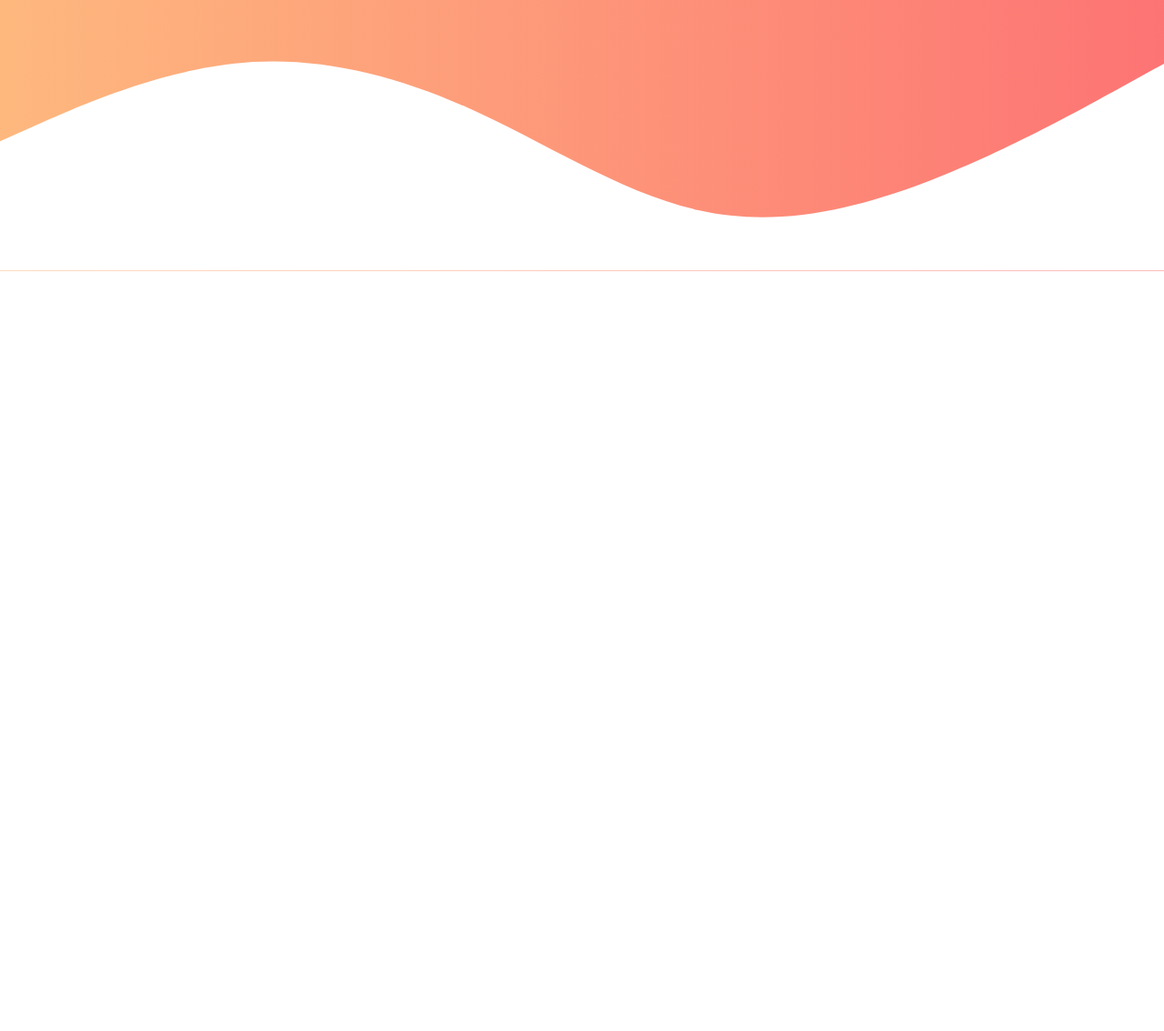
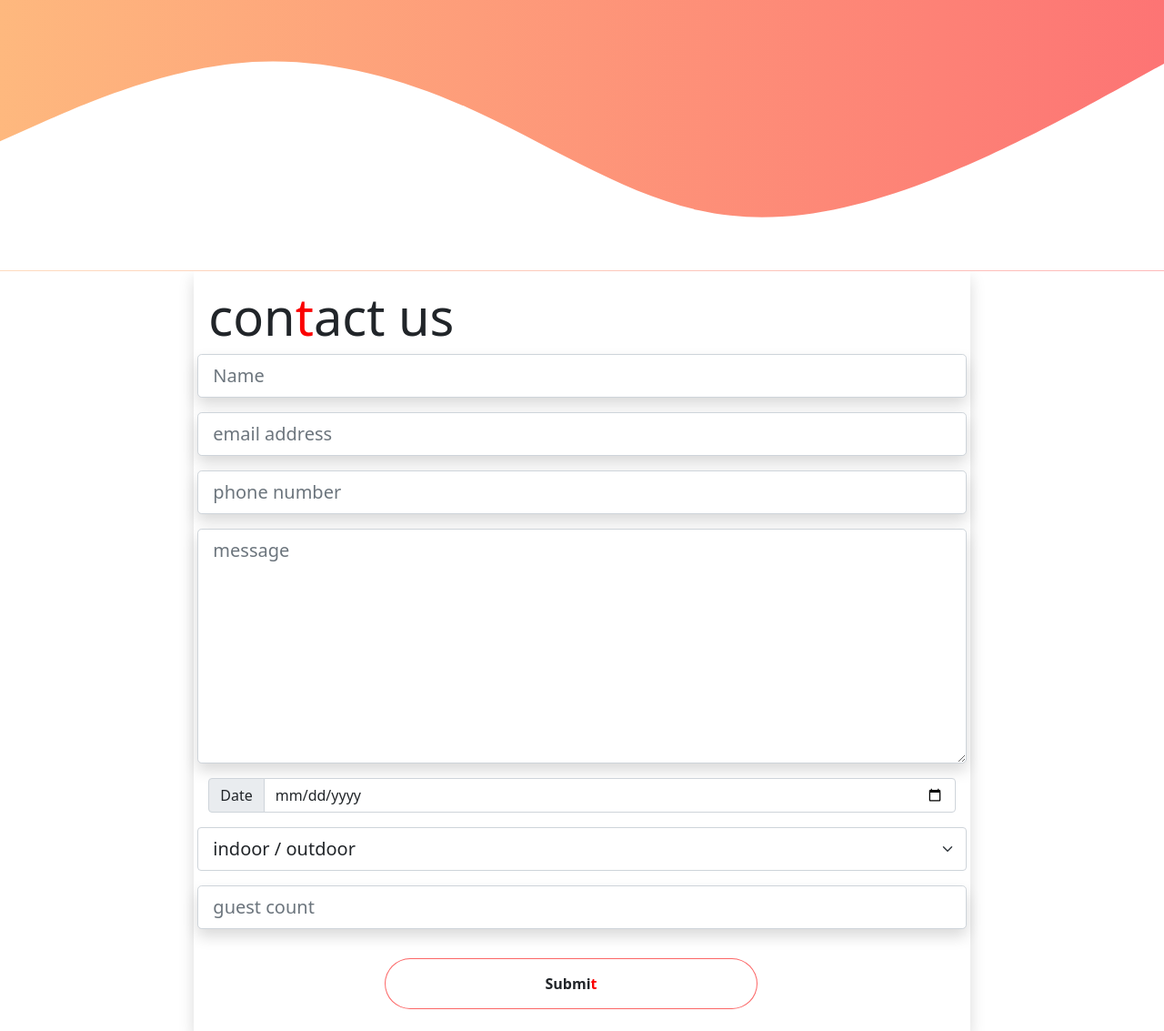
Before and after one commit to vmikell/tasty-soul, a website: page index.html in a window 1280 px wide. Shown: the part 988-2121 px from the top of the page at 91% size. Before the commit the page ends 1286 px from the top, so only its background shows below. Drawn offline with Linux system fonts and the light colour scheme.

Commit message:
Add files via upload

```diff
--- a/index.html
+++ b/index.html
@@ -29,13 +29,13 @@
       <div class="collapse navbar-collapse justify-content-end" id="navbarNav">
         <ul class="navbar-nav pt-4">
           <li class="nav-item">
-            <a class="nav-link" aria-current="page" href="#">home</a>
+            <a class="nav-link active" aria-current="page" href="#">home</a>
           </li>
           <li class="nav-item">
-            <a class="nav-link" href="#our-story">our s<span class="red-letter">t</span>ory</a>
+            <a class="nav-link active" href="#our-story">our s<span class="red-letter">t</span>ory</a>
           </li>
           <li class="nav-item dropdown">
-            <a class="nav-link dropdown-toggle" href="#" id="navbarDropdownMenuLink" data-bs-toggle="dropdown"
+            <a class="nav-link dropdown-toggle active" href="#" id="navbarDropdownMenuLink" data-bs-toggle="dropdown"
               aria-haspopup="true" aria-expanded="false">
               menus
             </a>
@@ -45,9 +45,12 @@
               <a class="dropdown-item" href="#">Something else here</a>
             </div>
           </li>
+          <li class="nav-item">
+            <a class="nav-link active" href="#contact">con<span class="red-letter btn-red-letter">t</span>act</a>
+          </li>
         </ul>
         <button type="button" class="rounded-pill btn-rounded navbar-btn mt-4">
-          con<span class="red-letter btn-red-letter">t</span>act
+          le<span class="red-letter btn-red-letter">t</span>'s cha<span class="red-letter btn-red-letter">t</span>
           <span class="btn-span"><i class="fas fa-phone-alt"></i></span>
         </button>
       </div>
@@ -82,21 +85,18 @@
                   view menus</span>
                 </button>
               </div>
-
           </div>
         </div>
       </div>
     </div>
 
-<!-- menus modal starts here -->
+    <!-- menus modal starts here -->
 
     <div class="modal fade" id="menusModal" tabindex="-1" aria-labelledby="exampleModalLabel" aria-hidden="true">
       <div class="modal-dialog modal-dialog-centered modal-dialog-scrollable">
         <div class="modal-content">
-
           <h5 class="modal-title text-center" id="exampleModalLabel">menus</h5>
           <button type="button" class="btn-close" data-bs-dismiss="modal" aria-label="Close"></button>
-
           <div class="modal-body">
             <img src="/images/monkey.jpg" alt="" class="img-fluid">
             <p>
@@ -110,14 +110,10 @@
           </div>
           <div class="modal-footer">
             <button type="button" class="btn btn-secondary" data-bs-dismiss="modal">Close</button>
-
           </div>
         </div>
       </div>
     </div>
-
-
-
   </section>
 
   <!--
@@ -149,21 +145,53 @@
 
   <!--
 =============================
-  OUR STORY SECTION STARTS HERE
+  CONTACT SECTION STARTS HERE
 =============================
 -->
+  <section class="contact d-flex justify-content-center" id="contact">
+    <div class="col-12 col-lg-8 shadow p-3">
+      <div class="form w-100 pb-2">
+        <h4 class="display-4">con<span class="red-letter">t</span>act us</h4>
+        <form action="POST" data-netlify="true" class="row">
+          <input type="text" name="firstName" placeholder="Name" id="inputFirstName"
+            class="shadow form-control form-control-lg mb-3">
+          <input type="email" name="email" placeholder="email address" id="inputemail"
+            class="shadow form-control form-control-lg mb-3">
+          <input type="tel" name="tel" placeholder="phone number" id="inputPhone"
+            class="shadow form-control form-control-lg mb-3">
+          <textarea name="message" placeholder="message" id="message" class="shadow form-control form-control-lg mb-3"
+            cols="30" rows="8"></textarea>
+          <div class="input-group mb-3">
+            <span class="input-group-text" id="basic-addon3">Date</span>
+            <input type="date" name="date" class="form-control" id="date" aria-describedby="basic-addon3">
+          </div>
+          <select class="form-select form-select-lg mb-3" aria-label=".form-select-lg example">
+            <option selected>indoor / outdoor</option>
+            <option value="indoor">indoor</option>
+            <option value="outdoor">outdoor</option>
+          </select>
+          <input type="number" name="guestCount" placeholder="guest count" id="guestCount"
+            class="shadow form-control form-control-lg">
+          <div data-netlify-recaptcha="true" class="mt-3 mb-3 justify-content-center"></div>
+          <div class="row justify-content-center">
+            <button type="submit" class="btn rounded-pill btn-rounded body-btn w-50">Submi<span
+                class="red-letter">t</span></button>
+          </div>
+        </form>
+      </div>
+    </div>
+  </section>
 
 
 
-
-<!--
+  <!--
 =============================
   OUR STORY SECTION STARTS HERE
 =============================
 -->
 
 
-<!--
+  <!--
 ====================================
   SOCIAL MEDIA SECTION STARTS HERE
 ====================================
```
